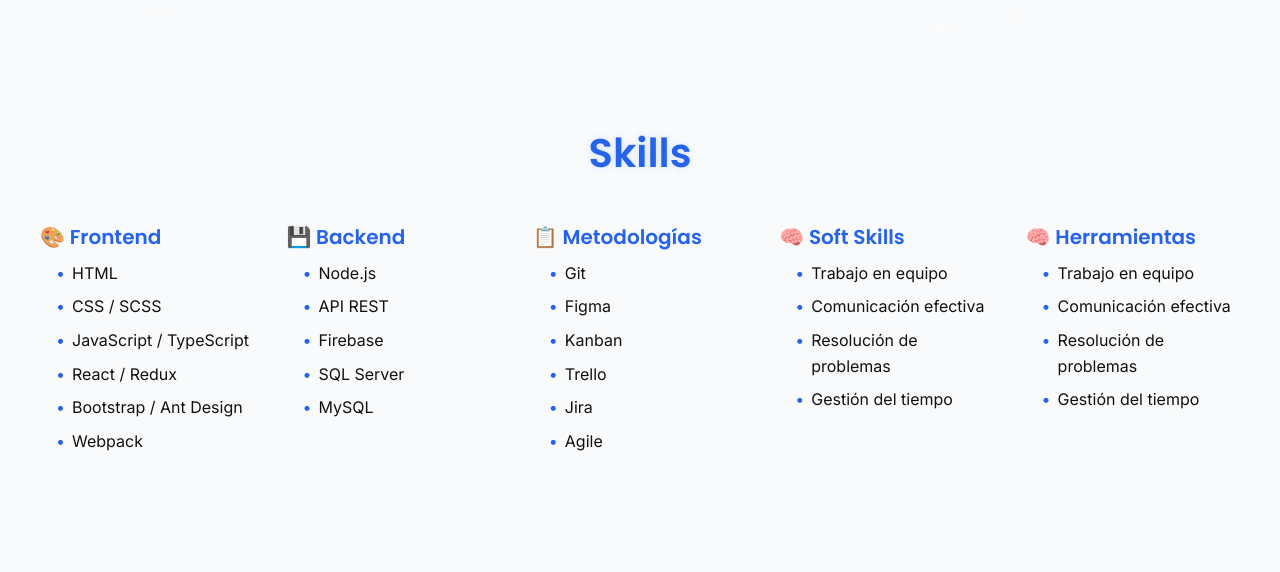
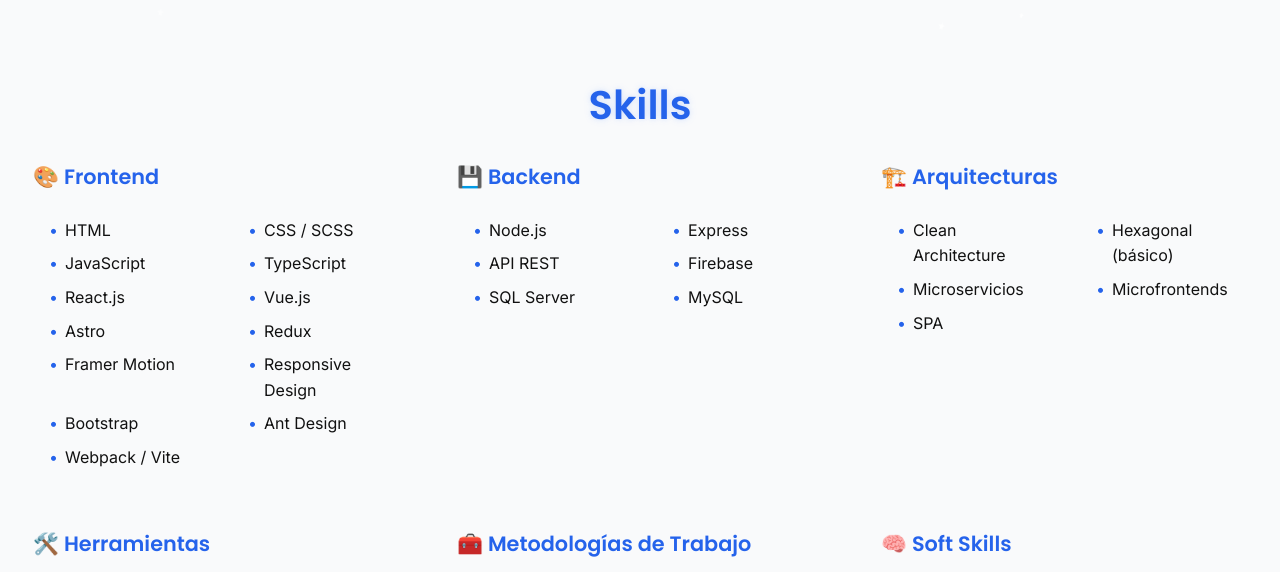
Before and after one commit to maw506/portfolio_astro, an Astro site: page / in a window 1280 px wide. Shown: the part 1770-2342 px from the top of the page. Built offline with nearby package versions, Linux system fonts and the light colour scheme; Astro itself is replaced by a stand-in of ours.

Commit message:
secction skills

```diff
--- a/src/components/Hero.astro
+++ b/src/components/Hero.astro
@@ -1,10 +1,12 @@
 ---
 import IconLink from "./react/ui/IconLink.tsx";
 import HeroSplitAvatar from "./react/sections/HeroSplitAvatar.tsx";
+import AosInit from "./react/animations/AosInit";
 import "../styles/components/_hero.scss";
 
 const cvUrl = "../assets/cv.pdf";
 ---
+<AosInit client:load />
 
 <HeroSplitAvatar client:load />
 
--- a/src/components/Skills.astro
+++ b/src/components/Skills.astro
@@ -2,31 +2,46 @@
 import "../styles/components/_skills.scss";
 import SkillsCarousel from "./react/sections/SkillsCarousel.tsx";
 import CodeParticles from "./react/particles/CodeParticles.tsx";
+import AosInit from "./react/animations/AosInit";
 ---
 
+<AosInit client:load />
+
 <section id="skills" class="skills-section">
-    <CodeParticles client:load count={20} />
+  <CodeParticles client:load count={20} />
 
   <div class="container">
     <h2 class="section-title" data-aos="fade-up">Skills</h2>
 
-    <div class="skills-lists" data-aos="fade-up" data-aos-delay="100">
-      <div class="skills-column">
+    <div
+      class="skills-lists skills-grid"
+      data-aos="fade-up"
+      data-aos-delay="100"
+    >
+      <div class="skills-column" data-aos="fade-up" data-aos-delay="100">
         <h3>🎨 Frontend</h3>
-        <ul class="skills-list">
+        <ul class="skills-list split-5">
           <li>HTML</li>
           <li>CSS / SCSS</li>
-          <li>JavaScript / TypeScript</li>
-          <li>React / Redux</li>
-          <li>Bootstrap / Ant Design</li>
-          <li>Webpack</li>
+          <li>JavaScript</li>
+          <li>TypeScript</li>
+          <li>React.js</li>
+          <li>Vue.js</li>
+          <li>Astro</li>
+          <li>Redux</li>
+          <li>Framer Motion</li>
+          <li>Responsive Design</li>
+          <li>Bootstrap</li>
+          <li>Ant Design</li>
+          <li>Webpack / Vite</li>
         </ul>
       </div>
 
-      <div class="skills-column">
+      <div class="skills-column" data-aos="fade-up" data-aos-delay="100">
         <h3>💾 Backend</h3>
-        <ul class="skills-list">
+        <ul class="skills-list split-5">
           <li>Node.js</li>
+          <li>Express</li>
           <li>API REST</li>
           <li>Firebase</li>
           <li>SQL Server</li>
@@ -34,60 +49,49 @@
         </ul>
       </div>
 
-      <div class="skills-column">
-        <h3>📋 Metodologías</h3>
-        <ul class="skills-list">
+      <div class="skills-column" data-aos="fade-up" data-aos-delay="100">
+        <h3>🏗️ Arquitecturas</h3>
+        <ul class="skills-list split-5">
+          <li>Clean Architecture</li>
+          <li>Hexagonal (básico)</li>
+          <li>Microservicios</li>
+          <li>Microfrontends</li>
+          <li>SPA</li>
+        </ul>
+      </div>
+
+      <div class="skills-column" data-aos="fade-up" data-aos-delay="100">
+        <h3>🛠️ Herramientas</h3>
+        <ul class="skills-list split-5">
           <li>Git</li>
           <li>Figma</li>
+          <li>Prettier / ESLint</li>
+          <li>Jest / Postman</li>
+          <li>Consuman</li>
+        </ul>
+      </div>
+
+      <div class="skills-column" data-aos="fade-up" data-aos-delay="100">
+        <h3>🧰 Metodologías de Trabajo</h3>
+        <ul class="skills-list">
+          <li>Agile</li>
           <li>Kanban</li>
           <li>Trello</li>
           <li>Jira</li>
-          <li>Agile</li>
         </ul>
       </div>
 
-      <div class="skills-column">
+      <div class="skills-column" data-aos="fade-up" data-aos-delay="100">
         <h3>🧠 Soft Skills</h3>
-        <ul class="skills-list">
+        <ul class="skills-list split-5">
           <li>Trabajo en equipo</li>
           <li>Comunicación efectiva</li>
           <li>Resolución de problemas</li>
           <li>Gestión del tiempo</li>
-        </ul>
-      </div>
-
-      <div class="skills-column">
-        <h3>🧠 Herramientas</h3>
-        <ul class="skills-list">
-          <li>Trabajo en equipo</li>
-          <li>Comunicación efectiva</li>
-          <li>Resolución de problemas</li>
-          <li>Gestión del tiempo</li>
+          <li>Adaptabilidad</li>
+          <li>Autonomía para aprender</li>
         </ul>
       </div>
     </div>
-
     <SkillsCarousel client:load />
-
-    <!-- Carrusel de íconos (próximamente integrable con swiper o react-slick) -->
-    <!-- <div class="skills-carousel" data-aos="fade-up" data-aos-delay="200">
-      <SkillIcon name="HTML" icon="html5" />
-      <SkillIcon name="CSS" icon="css3" />
-      <SkillIcon name="SCSS" icon="sass" />
-      <SkillIcon name="Bootstrap" icon="bootstrap" />
-      <SkillIcon name="JavaScript" icon="javascript" />
-      <SkillIcon name="TypeScript" icon="typescript" />
-      <SkillIcon name="React" icon="react" />
-      <SkillIcon name="Redux" icon="redux" />
-      <SkillIcon name="Webpack" icon="webpack" />
-      <SkillIcon name="Node.js" icon="nodejs" />
-      <SkillIcon name="Firebase" icon="firebase" />
-      <SkillIcon name="SQL Server" icon="microsoftsqlserver" />
-      <SkillIcon name="MySQL" icon="mysql" />
-      <SkillIcon name="Git" icon="git" />
-      <SkillIcon name="Figma" icon="figma" />
-      <SkillIcon name="Trello" icon="trello" />
-      <SkillIcon name="Jira" icon="jira" />
-    </div> -->
-  </div>
 </section>
--- a/src/styles/components/_skills.scss
+++ b/src/styles/components/_skills.scss
@@ -1,39 +1,103 @@
+#skills {
+  scroll-margin-top: 70px;
+}
+
+.skills-grid {
+  display: grid;
+  gap: 1.5rem;
+
+  @media (min-width: 768px) {
+    grid-template-columns: repeat(2, 1fr);
+  }
+
+  @media (min-width: 1200px) {
+    grid-template-columns: repeat(3, 1fr);
+  }
+
+}
+
 .skills-section {
-  padding: 5rem 2rem;
+  padding: 2rem 1rem;
   background-color: var(--bg-color);
   color: var(--text-color);
   position: relative;
   overflow: hidden;
 
   .container {
-    max-width: 1200px;
+    max-width: 1450px;
     margin: 0 auto;
   }
 
   .section-title {
     font-size: 2.5rem;
-    margin-bottom: 3rem;
+    margin-bottom: 1rem;
     text-align: center;
     color: var(--primary-color);
     animation: glowPulse 8s ease-in-out infinite;
     text-shadow: 0 0 4px rgba(100, 150, 255, 0.15);
   }
 
-  .skills-lists {
-    display: grid;
-    grid-template-columns: repeat(auto-fit, minmax(200px, 1fr));
-    gap: 2rem;
-    margin-bottom: 4rem;
+  .skills-list {
+    list-style: none;
+    padding-left: 1rem;
+    display: flex;
+    flex-direction: column;
+    gap: 0.5rem;
+
+    li {
+      position: relative;
+      color: var(--text-color-light);
+      padding-left: 1rem;
+
+      &::before {
+        content: "•";
+        position: absolute;
+        left: 0;
+        color: var(--primary-color);
+      }
+    }
+
+    &.split {
+      @media (min-width: 1024px) {
+        column-count: 2;
+        column-gap: 2rem;
+
+        li {
+          break-inside: avoid;
+        }
+      }
+    }
   }
 
   .skills-column {
+    background-color: rgba(255, 255, 255, 0.03);
+    border: 1px solid rgba(255, 255, 255, 0.05);
+    border-radius: 12px;
+    padding: 1rem 1rem;
+    transition:
+      transform 0.3s ease,
+      box-shadow 0.3s ease;
+
+    &:hover {
+      transform: translateY(-4px);
+      box-shadow: 0 4px 12px rgba(64, 150, 255, 0.1);
+    }
+
+    &.wide {
+      grid-column: span 2;
+    }
+
     h3 {
-      font-size: 1.25rem;
-      color: var(--primary-color);
-      margin-bottom: 0.75rem;
+      font-size: 1.3rem;
+      font-weight: 600;
+      min-height: 2.5rem;
       display: flex;
       align-items: center;
       gap: 0.5rem;
+      margin-bottom: 1rem;
+      color: var(--primary-color);
+      border-bottom: 1px solid rgba(255, 255, 255, 0.1);
+      padding-bottom: 0.5rem;
     }
 
     .skills-list {
@@ -47,6 +111,7 @@
         position: relative;
         color: var(--text-color-light);
         padding-left: 1rem;
+        transition: color 0.3s ease;
 
         &::before {
           content: "•";
@@ -54,6 +119,22 @@
           left: 0;
           color: var(--primary-color);
         }
+
+        &:hover {
+          color: var(--primary-color);
+        }
+      }
+    }
+  }
+
+  .skills-list.split-5 {
+    @media (min-width: 1024px) {
+      display: grid;
+      grid-template-columns: repeat(2, 1fr);
+      column-gap: 3rem;
+
+      li {
+        break-inside: avoid;
       }
     }
   }
@@ -80,8 +161,9 @@
 }
 
 .skills-swiper {
-  margin-top: 150px;
+  margin-top: 40px;
   padding: 2rem 0;
+
   .swiper-slide {
     display: flex;
     justify-content: center;
```
